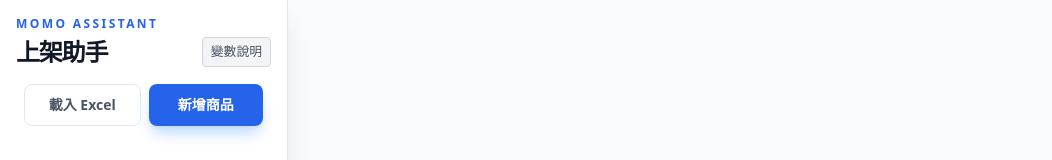
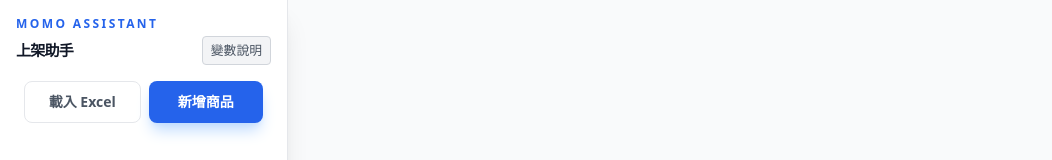
Before and after one commit to Nick1213456/momo-helper, a React (Vite) app: page / in a window 1280 px wide. Shown: the top 160 px of the page, without its empty margins (0-1052 px from the left). Built offline with nearby package versions, Linux system fonts and the light colour scheme.

Commit message:
style: update application title size

```diff
--- a/src/App.jsx
+++ b/src/App.jsx
@@ -1065,7 +1065,7 @@ export default function App() {
                 <div className="p-4">
                     <div className="text-xs text-blue-600 font-bold tracking-[0.2em] mb-1">MOMO ASSISTANT</div>
                     <div className="flex justify-between items-center">
-                        <h1 className="text-2xl font-black tracking-tighter text-gray-900">上架助手</h1>
+                        <h1 className="text-10xl font-black tracking-tighter text-gray-900">上架助手</h1>
                         <button
                             onClick={() => setShowVariableModal(true)}
                             className="text-[0.8rem] bg-gray-100 hover:bg-gray-200 text-gray-600 px-2 py-1 rounded border border-gray-300 transition-colors"
```
